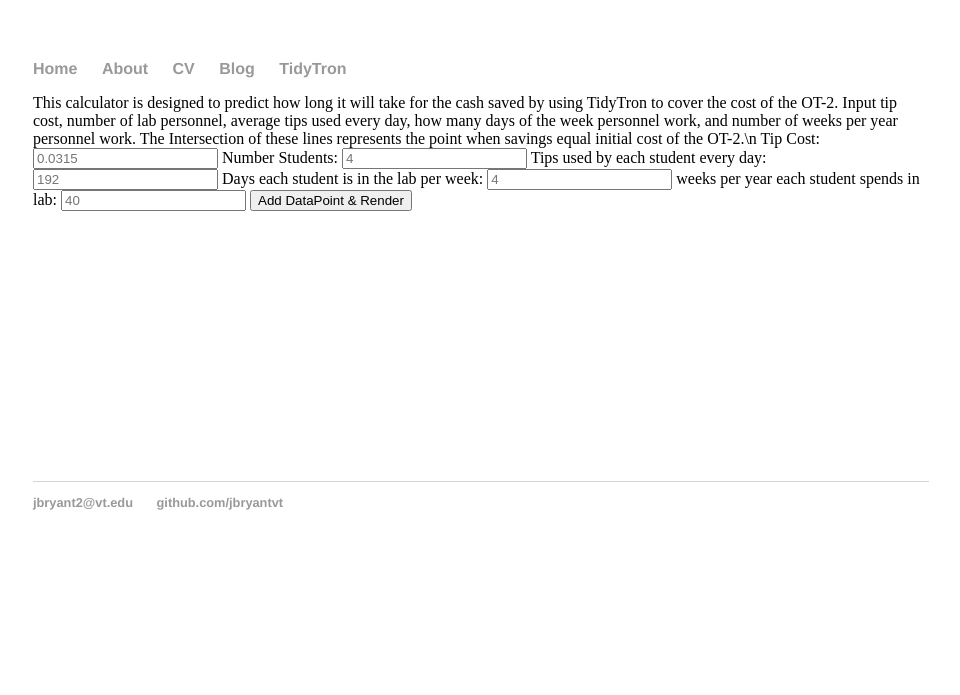
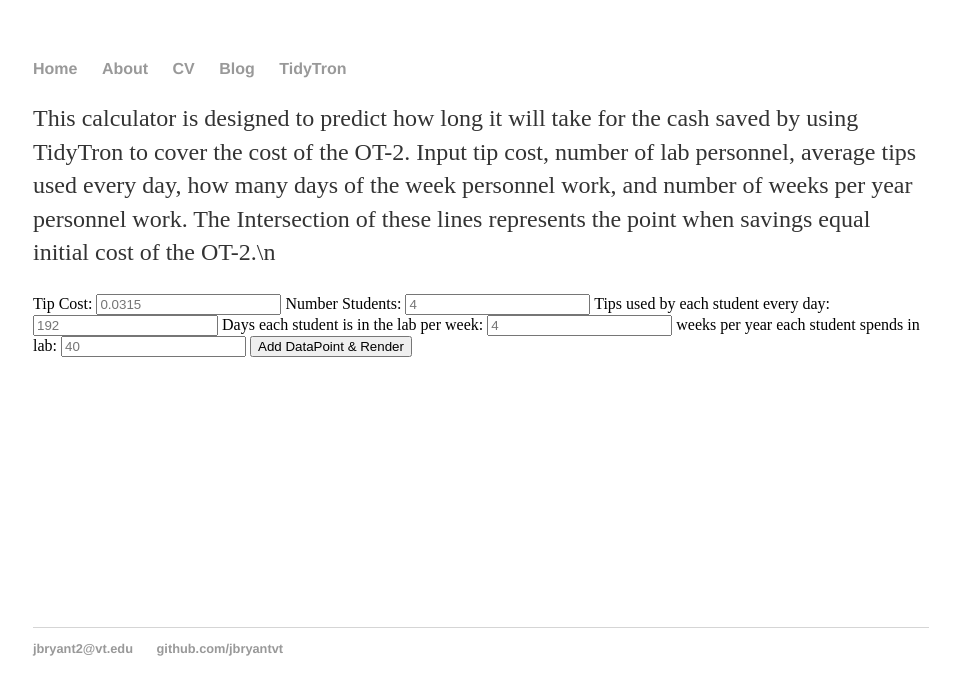
Before and after one commit to jbryantvt/jbryantvt.github.io, a Jekyll site: the page built from TidyTron/index.html, in a window 1280 px wide. Shown: the top 695 px of the page, without its empty margins (159-1119 px from the left). Built offline with Jekyll 4.4.1, drawn with Linux system fonts in a browser that asks for light colours.

Commit message:
Update index.html

```diff
--- a/TidyTron/index.html
+++ b/TidyTron/index.html
@@ -9,11 +9,12 @@
 <head>
     <title>Cash Savings on Tips with TidyTron</title>
 </head>
-    <text>
+
+    <p>
      This calculator is designed to predict how long it will take for the cash saved by using TidyTron to cover the cost of the OT-2. Input tip cost, number of lab personnel, average
         tips used every day, how many days of the week personnel work, and number of weeks per year personnel work. The Intersection of these lines represents the point when savings equal
         initial cost of the OT-2.\n
-    </text>
+    </p>
 
 
     <script type="text/javascript">
```
